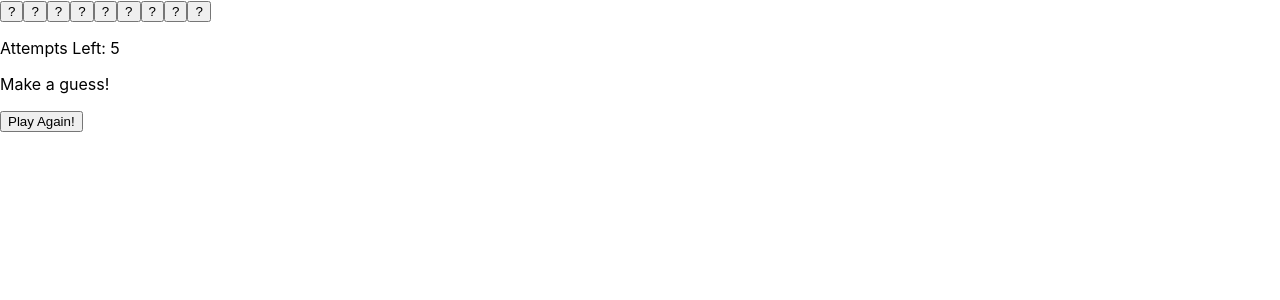
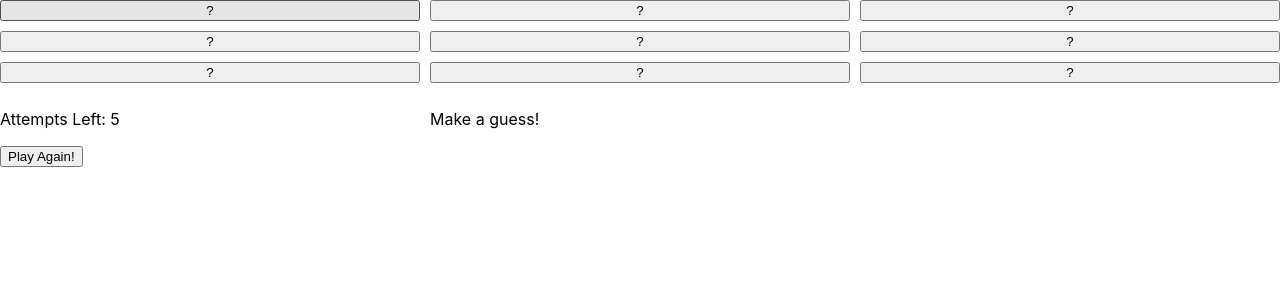
Before and after one commit to Week-3-Challenge-Group/treasure-map, a React (Create React App) app: page / in a window 1280 px wide. Shown: the top 300 px of the page. Built offline with nearby package versions, Linux system fonts and the light colour scheme.

Commit message:
final for now at least...working

```diff
--- a/src/App.js
+++ b/src/App.js
@@ -1,6 +1,7 @@
 import React, { Component } from 'react';
 import './App.css';
 import Grid from './Grid.js';
+import PlayAgain from './PlayAgain.js'
 
 class App extends Component {
   constructor(props) {
@@ -65,14 +66,14 @@ class App extends Component {
   render() {
     return (
       <div>
-        <div id="Grid">
+        <div>
           <Grid boxes={this.handleClick}
             tries={this.state.attemptsLeft}
             winner={this.state.won}
             questionBoard={this.state.board}/>
         </div>
         <div className ="PlayAgain">
-          <button onClick = {this.startOver}>Play Again!</button>
+          <PlayAgain refresh = {this.startOver}/>
         </div>
       </div>
     );
--- a/src/Grid.js
+++ b/src/Grid.js
@@ -1,9 +1,10 @@
 import React, { Component } from 'react';
+import './App.css';
 
 class Grid extends Component {
     render() {
     return (
-      <div>
+      <div className ="grid">
          <button id="0" onClick={this.props.boxes}>{this.props.questionBoard[0]} </button>
         <button id ="1" onClick = {this.props.boxes}>{this.props.questionBoard[1]}</button>
         <button id = "2" onClick = {this.props.boxes}>{this.props.questionBoard[2]}</button>
@@ -20,19 +21,4 @@ class Grid extends Component {
   }
 }
 
-
-
-
-
-
-
-
-
-
-
-
-
-
-
-
 export default Grid
--- /dev/null
+++ b/src/PlayAgain.js
@@ -0,0 +1,13 @@
+import React, { Component } from 'react';
+import './App.css';
+
+class PlayAgain extends Component {
+    render() {
+    return (
+        <div>
+            <button onClick = {this.props.refresh}>Play Again!</button>
+        </div>
+    )}
+}
+
+export default PlayAgain
```
